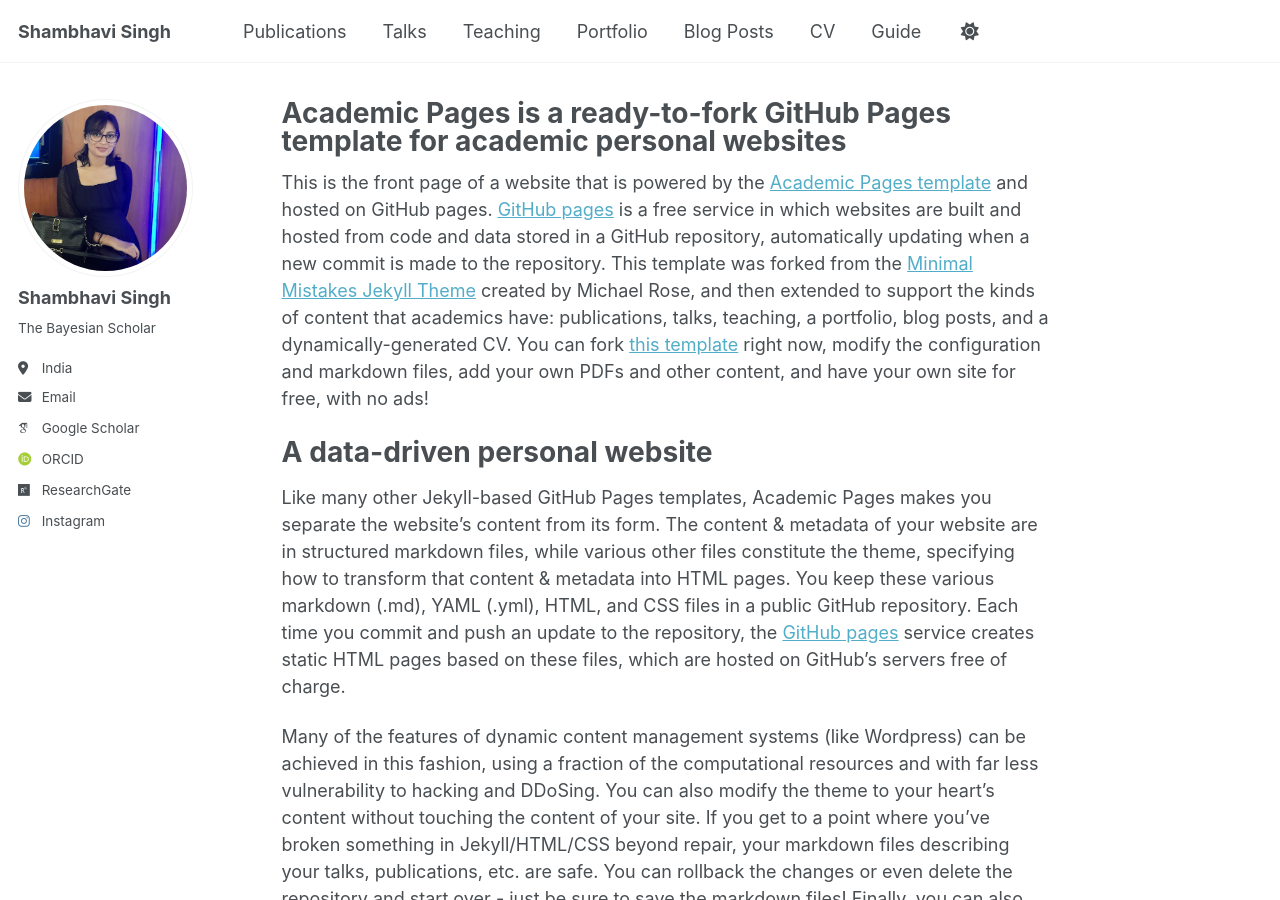
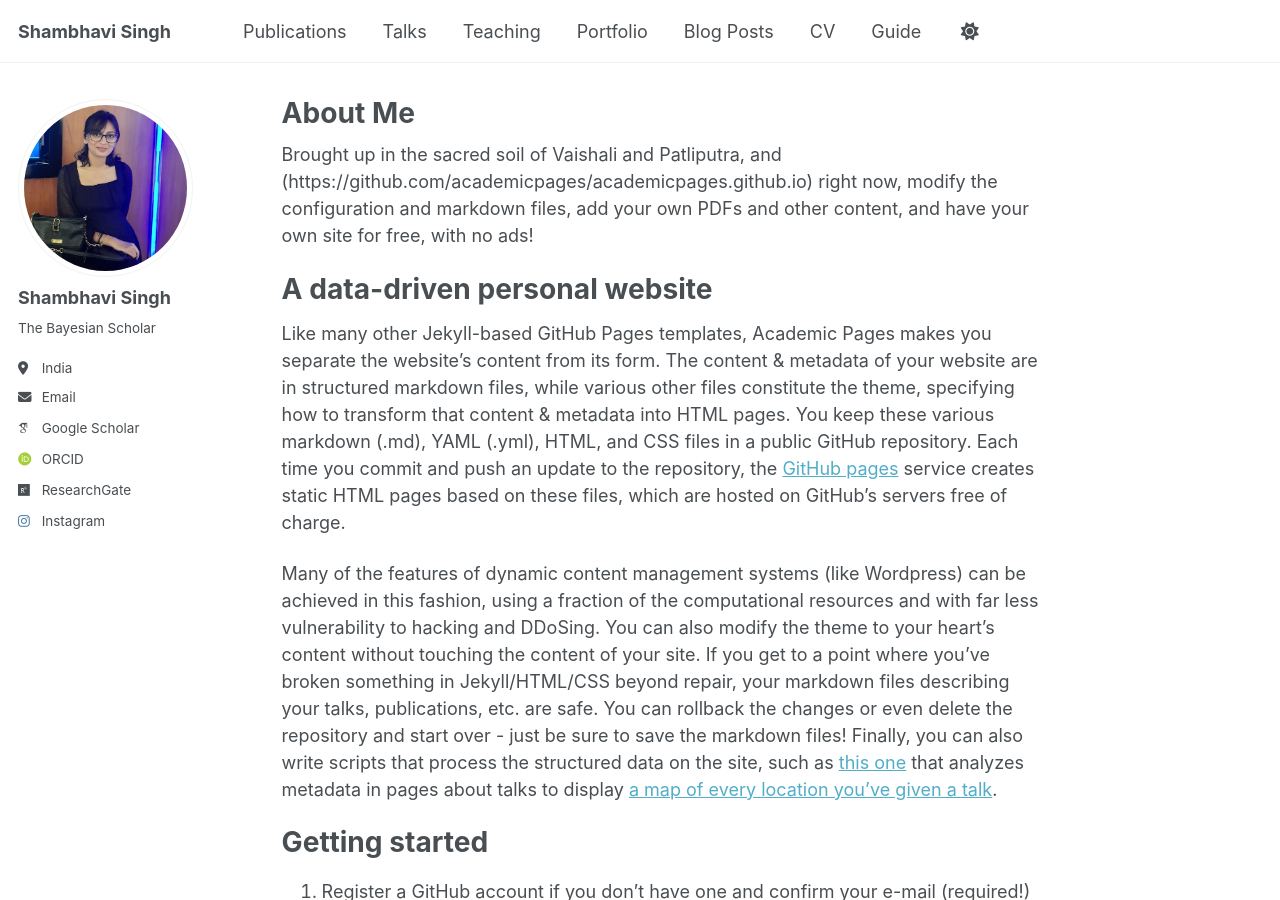
Before and after one commit to shambhavisingh010/shambhavisingh010.github.io, a Jekyll site: the page built from _pages/about.md, in a window 1280 px wide and 900 px high. Built offline with Jekyll 4.4.1, drawn with Linux system fonts in a browser that asks for light colours; some web fonts are replaced.

Commit message:
Update about.md

```diff
--- a/_pages/about.md
+++ b/_pages/about.md
@@ -1,13 +1,14 @@
 ---
 permalink: /
-title: "Academic Pages is a ready-to-fork GitHub Pages template for academic personal websites"
+title: "About Me"
 author_profile: true
 redirect_from:
   - /about/
   - /about.html
 ---
 
-This is the front page of a website that is powered by the [Academic Pages template](https://github.com/academicpages/academicpages.github.io) and hosted on GitHub pages. [GitHub pages](https://pages.github.com) is a free service in which websites are built and hosted from code and data stored in a GitHub repository, automatically updating when a new commit is made to the repository. This template was forked from the [Minimal Mistakes Jekyll Theme](https://mmistakes.github.io/minimal-mistakes/) created by Michael Rose, and then extended to support the kinds of content that academics have: publications, talks, teaching, a portfolio, blog posts, and a dynamically-generated CV. You can fork [this template](https://github.com/academicpages/academicpages.github.io) right now, modify the configuration and markdown files, add your own PDFs and other content, and have your own site for free, with no ads!
+Brought up in the sacred soil of Vaishali and Patliputra, and
+(https://github.com/academicpages/academicpages.github.io) right now, modify the configuration and markdown files, add your own PDFs and other content, and have your own site for free, with no ads!
 
 A data-driven personal website
 ======
```
